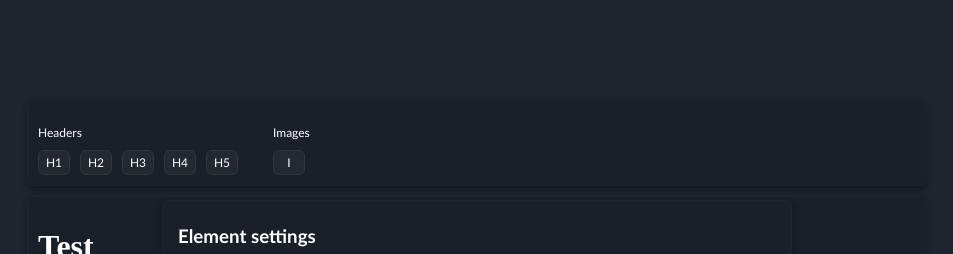
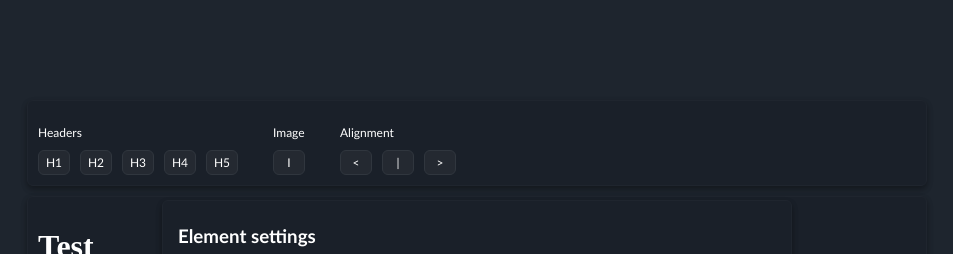
Before and after one commit to Zaba-web/VSTEdit, a Vue app: page / in a window 1280 px wide. Shown: the top 254 px of the page, without its empty margins (163-1116 px from the left). Built offline with nearby package versions, Linux system fonts and the light colour scheme.

Commit message:
Add tools for aligin

```diff
--- a/src/defaultTools.js
+++ b/src/defaultTools.js
@@ -95,7 +95,7 @@ export default [
         ]
     },
     {
-        name: 'Images',
+        name: 'Image',
         tools: [
             {
                 name: 'insert_name',
@@ -151,5 +151,34 @@ export default [
                 }
             },
         ]
+    },
+    {
+        name: 'Alignment',
+        tools: [
+            {
+                name: 'align_left',
+                title: "Align left",
+                displayContent: "<",
+                action(editorState) {
+                    editorState.targetElement.style.textAlign = "left"
+                }
+            },
+            {
+                name: 'align_center',
+                title: "Align center",
+                displayContent: "|",
+                action(editorState) {
+                    editorState.targetElement.style.textAlign = "center"
+                }
+            },
+            {
+                name: 'align_right',
+                title: "Align right",
+                displayContent: ">",
+                action(editorState) {
+                    editorState.targetElement.style.textAlign = "right"
+                }
+            },
+        ]
     }
 ]
```
